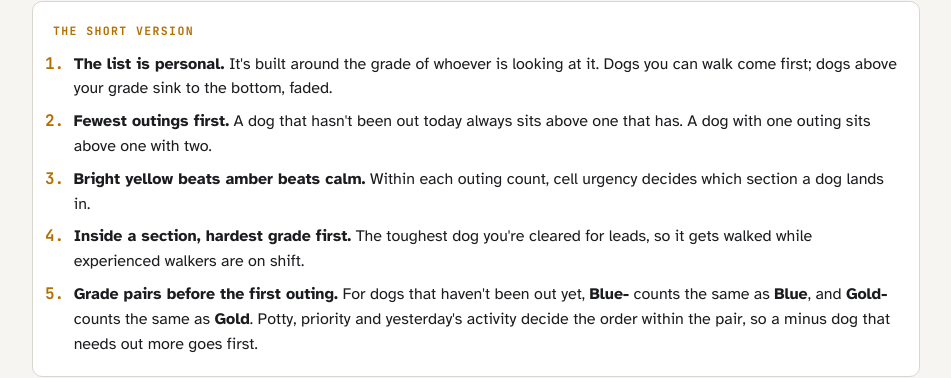
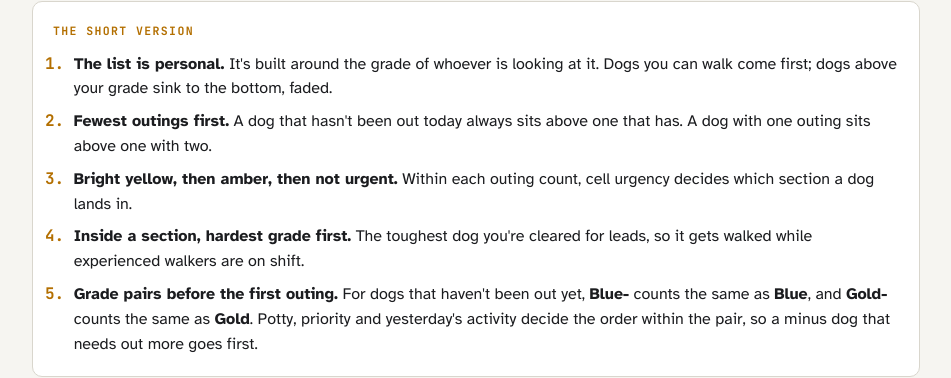
Before and after one commit to kirbsauce/dog-walker-assistant-docs, a Jekyll site: the page walk_order.html, which Jekyll copies as it is, in a window 1280 px wide and 900 px high. Shown: the part 215-593 px from the top of the window, without its empty margins (164-1115 px from the left). Built offline with Jekyll 4.4.1, drawn with Linux system fonts in a browser that asks for light colours.

Commit message:
Replace "calm" with "not urgent" wording in Walk Order guide
Matches the "nothing urgent" section headings.

Co-Authored-By: Claude Opus 5.5 <noreply@anthropic.com>
Claude-Session: https://claude.ai/code/session_01PZiBvi2USgEXnb1ynrzMrj

```diff
--- a/walk_order.html
+++ b/walk_order.html
@@ -319,7 +319,7 @@ img { max-width: 100%; }
     <ol>
       <li><b>The list is personal.</b> It's built around the grade of whoever is looking at it. Dogs you can walk come first; dogs above your grade sink to the bottom, faded.</li>
       <li><b>Fewest outings first.</b> A dog that hasn't been out today always sits above one that has. A dog with one outing sits above one with two.</li>
-      <li><b>Bright yellow beats amber beats calm.</b> Within each outing count, cell urgency decides which section a dog lands in.</li>
+      <li><b>Bright yellow, then amber, then not urgent.</b> Within each outing count, cell urgency decides which section a dog lands in.</li>
       <li><b>Inside a section, hardest grade first.</b> The toughest dog you're cleared for leads, so it gets walked while experienced walkers are on shift.</li>
       <li><b>Grade pairs before the first outing.</b> For dogs that haven't been out yet, <b>Blue-</b> counts the same as <b>Blue</b>, and <b>Gold-</b> counts the same as <b>Gold</b>. Potty, priority and yesterday's activity decide the order within the pair, so a minus dog that needs out more goes first.</li>
     </ol>
@@ -698,7 +698,7 @@ img { max-width: 100%; }
   </details>
   <details>
     <summary>A dog with a bright yellow W2 is sitting low. Why?</summary>
-    <div class="ans"><p>Check its PG cell. A dog with W1 done and a lime playgroup booking stays in the calm one-outing section (6) even when its W2 is lit, because an outing is already lined up for it. If the booking falls through, uncheck the reservation and the dog moves up to section 4.</p></div>
+    <div class="ans"><p>Check its PG cell. A dog with W1 done and a lime playgroup booking stays in the "nothing urgent" one-outing section (6) even when its W2 is lit, because an outing is already lined up for it. If the booking falls through, uncheck the reservation and the dog moves up to section 4.</p></div>
   </details>
   <details>
     <summary>A deprioritized dog suddenly jumped near the top. Is that right?</summary>
```
